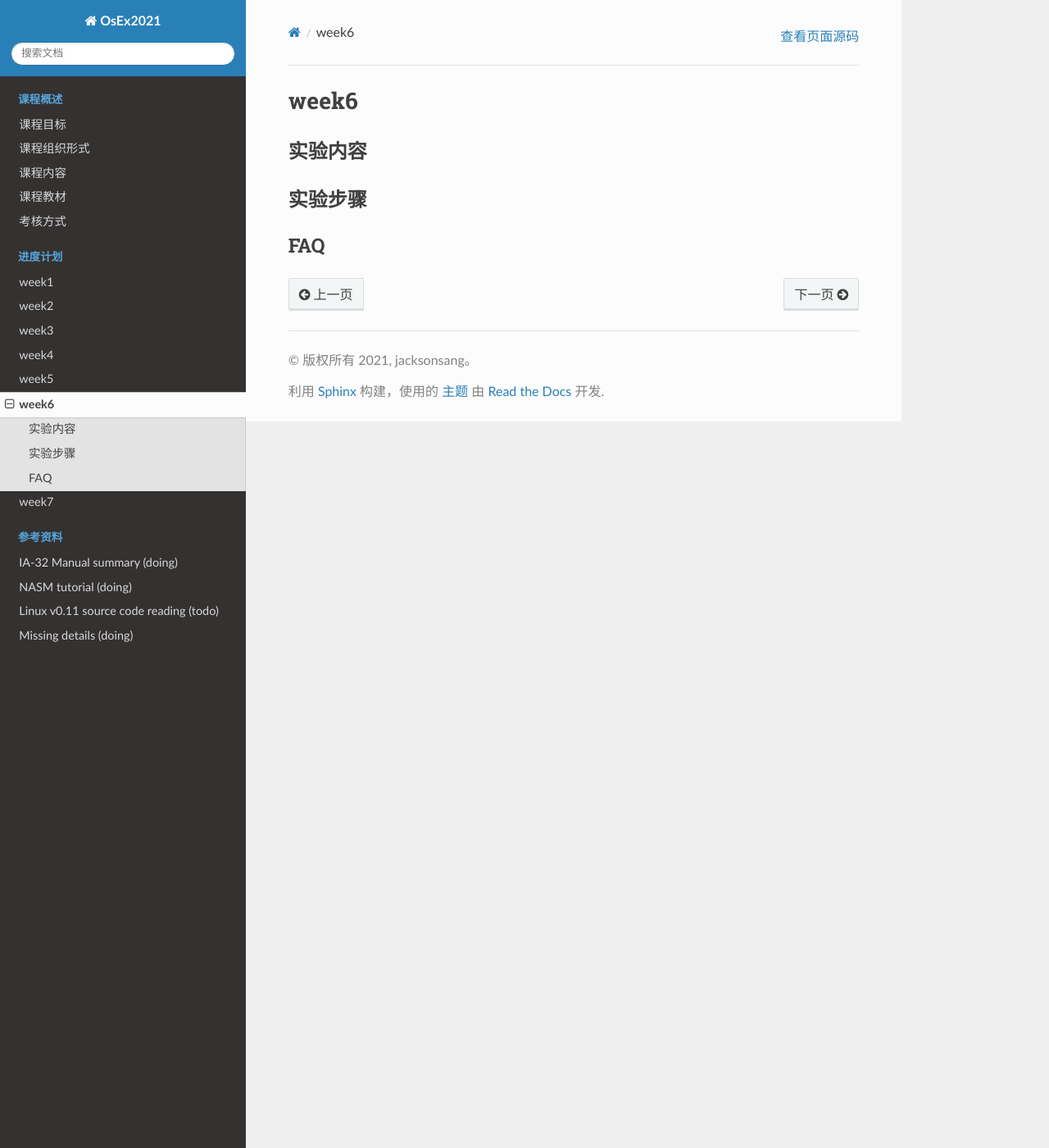
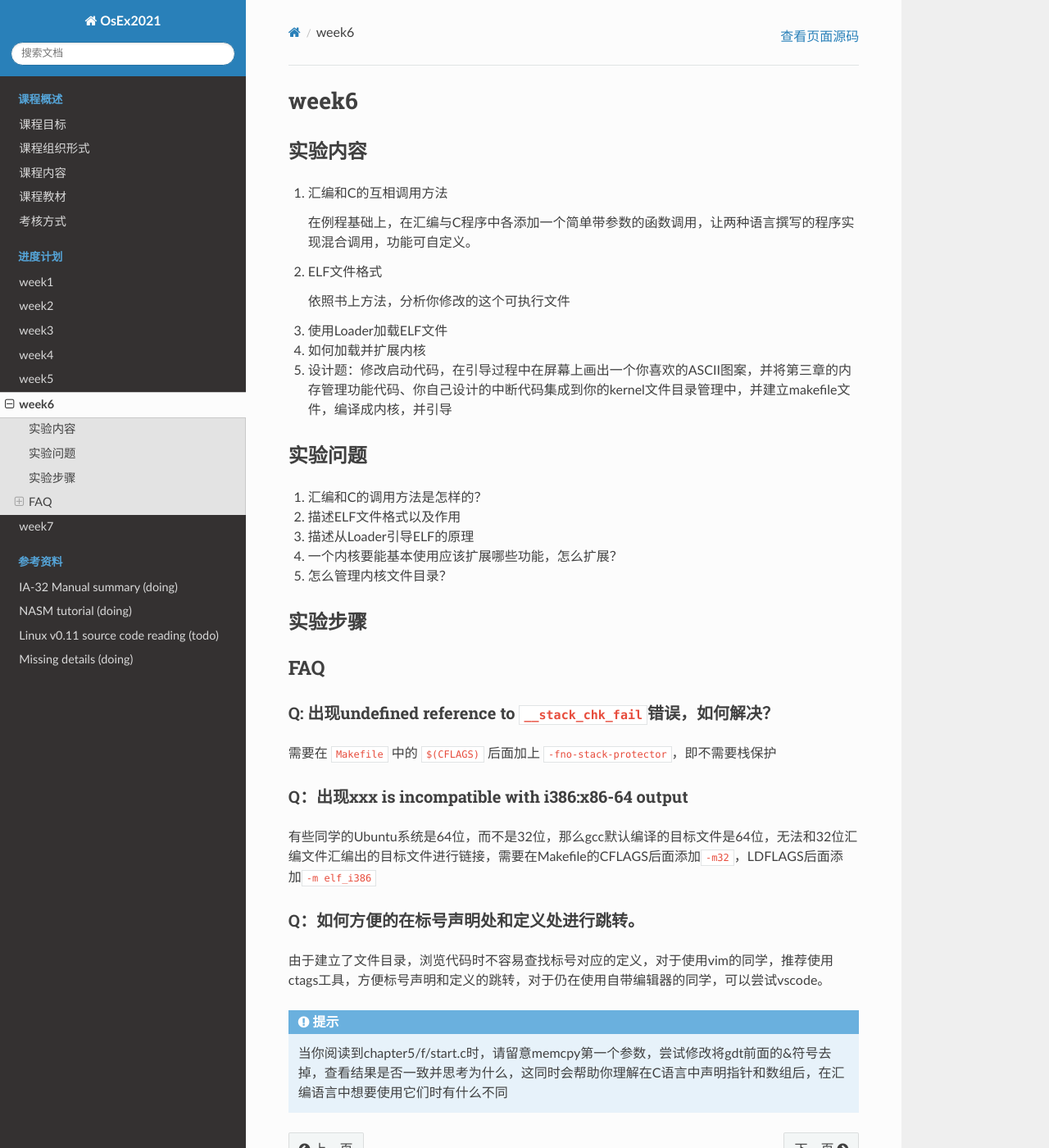
Before and after one commit to codefuturedalao/whu_os_ex_2021, a Sphinx documentation site: the page built from source/week6.md, in a window 1280 px wide and 1400 px high. Shown: the whole window at 82% size. Built offline with Sphinx 7.4.7 and the Read the Docs theme 2.0.0, drawn with Linux system fonts in a browser that asks for light colours; pages that are not in the unit, such as notebooks, are missing from menus.

Commit message:
finish week5 and update week6

````diff
--- a/source/week6.md
+++ b/source/week6.md
@@ -2,6 +2,50 @@
 
 ## 实验内容
 
+1. 汇编和C的互相调用方法
+
+   在例程基础上，在汇编与C程序中各添加一个简单带参数的函数调用，让两种语言撰写的程序实现混合调用，功能可自定义。
+
+2. ELF文件格式
+
+   依照书上方法，分析你修改的这个可执行文件
+
+3. 使用Loader加载ELF文件
+
+4. 如何加载并扩展内核
+
+5. 设计题：修改启动代码，在引导过程中在屏幕上画出一个你喜欢的ASCII图案，并将第三章的内存管理功能代码、你自己设计的中断代码集成到你的kernel文件目录管理中，并建立makefile文件，编译成内核，并引导
+
+## 实验问题
+
+1. 汇编和C的调用方法是怎样的？
+
+2. 描述ELF文件格式以及作用
+
+3. 描述从Loader引导ELF的原理
+
+4. 一个内核要能基本使用应该扩展哪些功能，怎么扩展？
+
+5. 怎么管理内核文件目录？
+
 ## 实验步骤
 
 ## FAQ
+
+### Q: 出现undefined reference to `__stack_chk_fail`错误，如何解决？
+
+需要在 `Makefile` 中的 `$(CFLAGS)` 后面加上 `-fno-stack-protector`，即不需要栈保护
+
+### Q：出现xxx is incompatible with i386:x86-64 output
+
+有些同学的Ubuntu系统是64位，而不是32位，那么gcc默认编译的目标文件是64位，无法和32位汇编文件汇编出的目标文件进行链接，需要在Makefile的CFLAGS后面添加```-m32```，LDFLAGS后面添加```-m elf_i386 ```
+
+### Q：如何方便的在标号声明处和定义处进行跳转。
+
+由于建立了文件目录，浏览代码时不容易查找标号对应的定义，对于使用vim的同学，推荐使用ctags工具，方便标号声明和定义的跳转，对于仍在使用自带编辑器的同学，可以尝试vscode。
+
+```{admonition} 提示
+
+当你阅读到chapter5/f/start.c时，请留意memcpy第一个参数，尝试修改将gdt前面的&符号去掉，查看结果是否一致并思考为什么，这同时会帮助你理解在C语言中声明指针和数组后，在汇编语言中想要使用它们时有什么不同
+
+```
````
Also changed, not shown: source/week5.md (+32 -0 lines).
